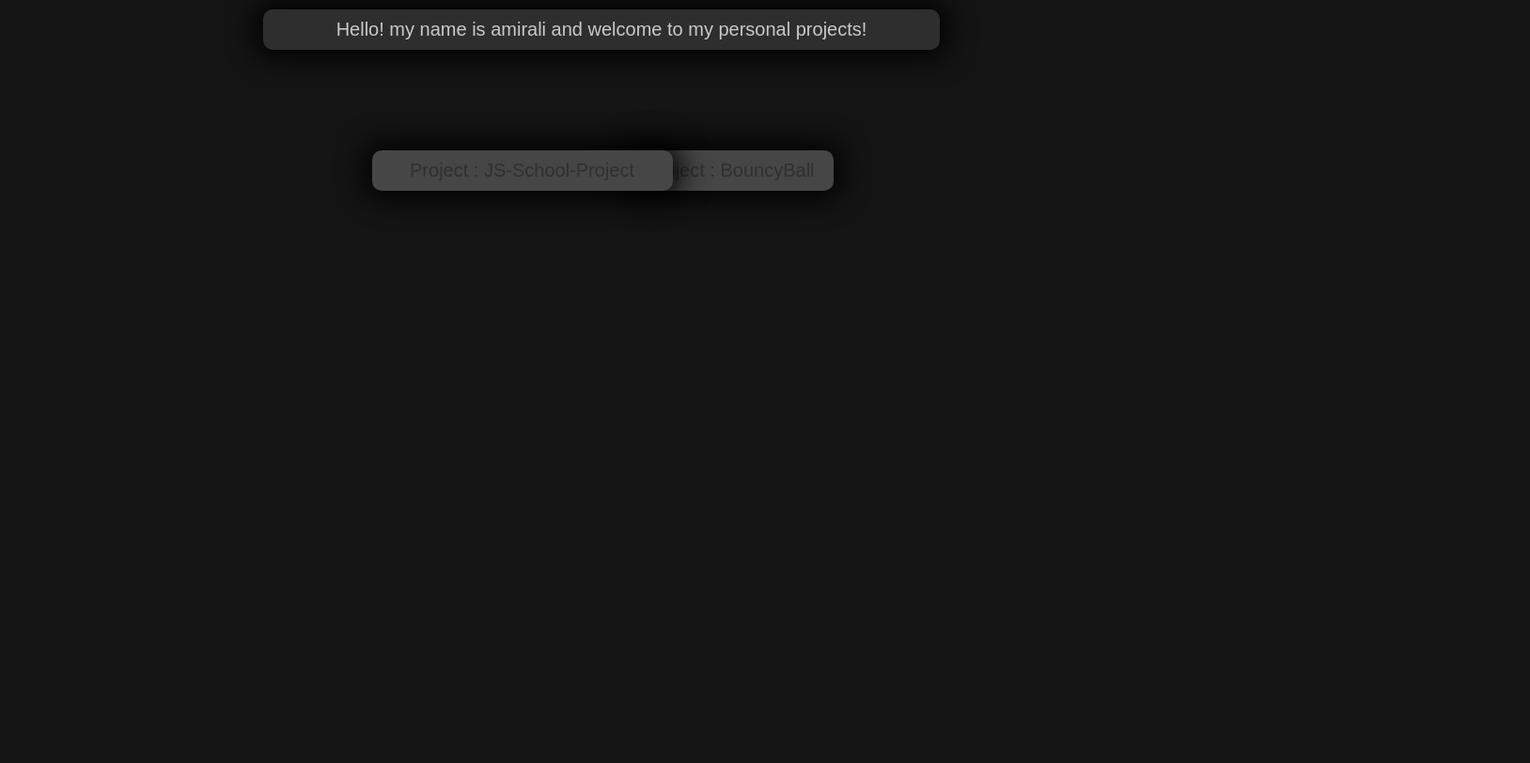
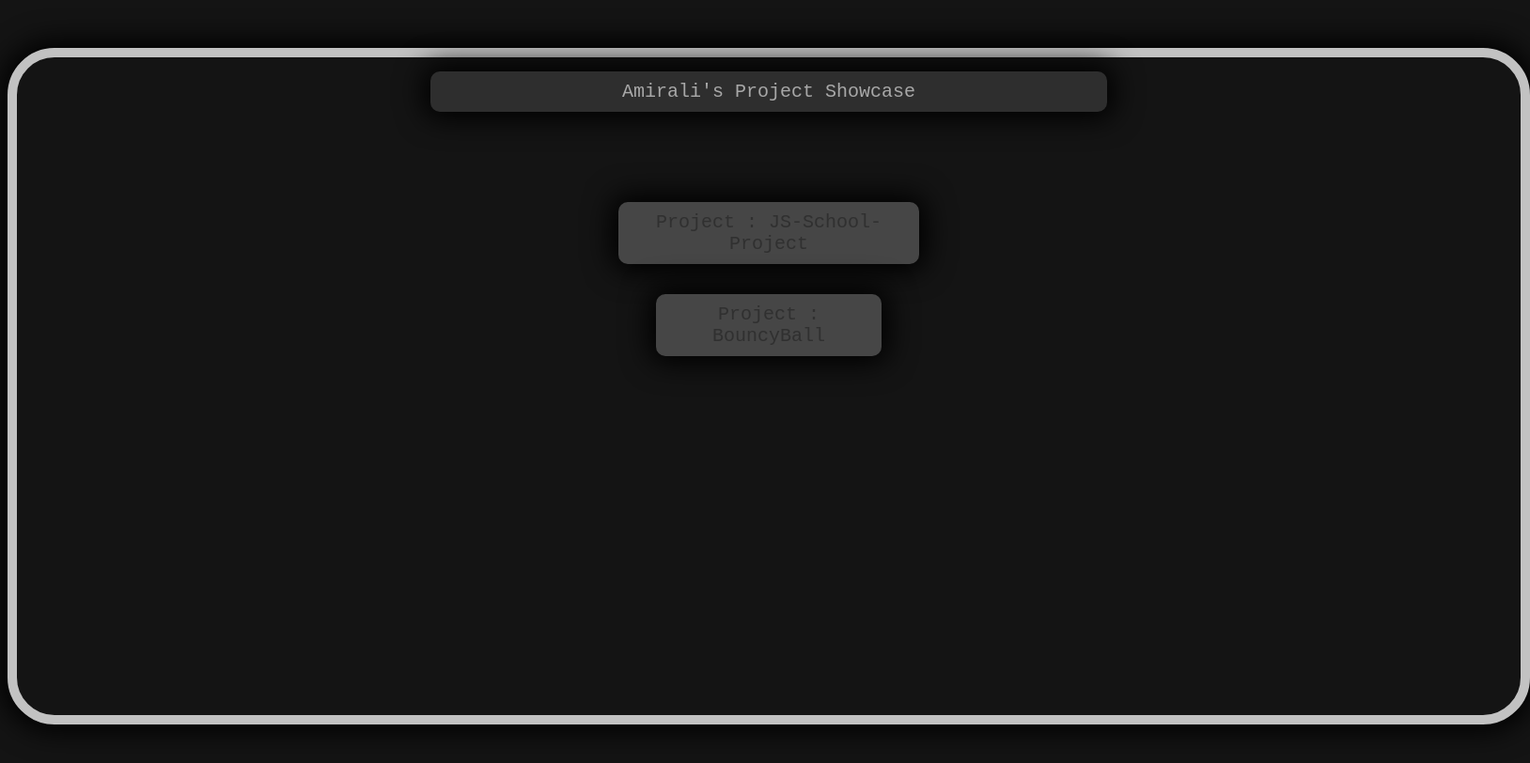
Before and after one commit to amirali192/Project-Showcase, a plain HTML site: page index.html in a window 1280 px wide. Shown: the whole page at 94% size, 1628 px wide, since content can reach past the window. Drawn offline with Linux system fonts and the light colour scheme.

Commit message:
Updated looks
<feat/fix>:<added a container , fixed a major bug , updated list and fixed small bugs>

```diff
--- a/index.html
+++ b/index.html
@@ -9,13 +9,15 @@
 </head>
 
 <body>
-    <div id="Header">Hello! my name is amirali and welcome to my personal projects!</div>
-    <a href="https://github.com/amirali192/bouncy-ball">
-        <div id="BouncyBall">Project : BouncyBall</div>
-    </a>
-    <a href="https://github.com/amirali192/JS-School-Project">
-        <div id="JS-School">Project : JS-School-Project</div>
-    </a>
+    <div class="container">
+        <div id="Header">Amirali's Project Showcase</div>
+        <a href="https://github.com/amirali192/JS-School-Project">
+            <div id="BouncyBall">Project : JS-School-Project </div>
+        </a>
+        <a href="https://github.com/amirali192/bouncy-ball">
+            <div id="JS-School">Project : BouncyBall</div>
+        </a>
+    </div>
 
 </body>
 
--- a/style.css
+++ b/style.css
@@ -1,55 +1,39 @@
+/* GENERAL CSS */
 body {
+    background-color: rgb(20, 20, 20);
+    font-family: monospace;
+}
 
-    background-color: rgb(20, 20, 20);
-    font-family: sans-serif;
+.container {
+    width: 1600px;
+    height: 700px;
+    margin: 4% auto;
+    border: 10px solid #c2c2c2;
+    border-radius: 50px;
+    box-shadow: rgb(0, 0, 0) 0px 0px 30px 7px;
+}
 
+.container * {
+    text-decoration: none;
 }
 
 #Header {
-
-    margin: 10px auto;
+    margin: 15px auto;
     text-align: center;
     width: 700px;
     padding: 10px;
     font-size: 20px;
-    color: rgb(201, 201, 201);
+    color: rgb(168, 168, 168);
     background-color: #2e2e2e;
     border-radius: 10px;
     display: block;
     box-shadow: rgb(0, 0, 0) 0px 0px 30px 7px;
-
 }
 
+/* BOUNCY BALL PROJECT CSS */
 #BouncyBall {
-    right: 30.7%;
-    top: 20%;
-    position: absolute;
-    text-align: center;
-    width: 200px;
-    padding: 10px;
-    font-size: 20px;
-    color: rgb(48, 48, 48);
-    background-color: #464646;
-    border-radius: 10px;
-    display: inline-block;
-    transition: 250ms;
-    box-shadow: rgb(0, 0, 0) 0px 0px 30px 7px;
-
-}
-
-#BouncyBall:hover {
-
-    background-color: white;
-    box-shadow:
-        0px 0px 15px 0px #ffffff;
-
-}
-
-#JS-School {
-
-    top: 20%;
-    left: 30.9%;
-    position: absolute;
+    margin: 6% auto;
+    margin-bottom: 0%;
     text-align: center;
     width: 300px;
     padding: 10px;
@@ -57,16 +41,32 @@ body {
     color: rgb(48, 48, 48);
     background-color: #464646;
     border-radius: 10px;
-    display: inline-block;
+    display: block;
     transition: 250ms;
     box-shadow: rgb(0, 0, 0) 0px 0px 30px 7px;
+}
 
+#BouncyBall:hover {
+    background-color: white;
+    box-shadow: 0px 0px 15px 0px #ffffff;
+}
+
+/* JS SCHOOL PROJECT CSS */
+#JS-School {
+    margin: 2% auto;
+    text-align: center;
+    width: 220px;
+    padding: 10px;
+    font-size: 20px;
+    color: rgb(48, 48, 48);
+    background-color: #464646;
+    border-radius: 10px;
+    display: block;
+    transition: 250ms;
+    box-shadow: rgb(0, 0, 0) 0px 0px 30px 7px;
 }
 
 #JS-School:hover {
-
     background-color: white;
-    box-shadow:
-        0px 0px 15px 0px #ffffff;
-
+    box-shadow: 0px 0px 15px 0px #ffffff;
 }
```
